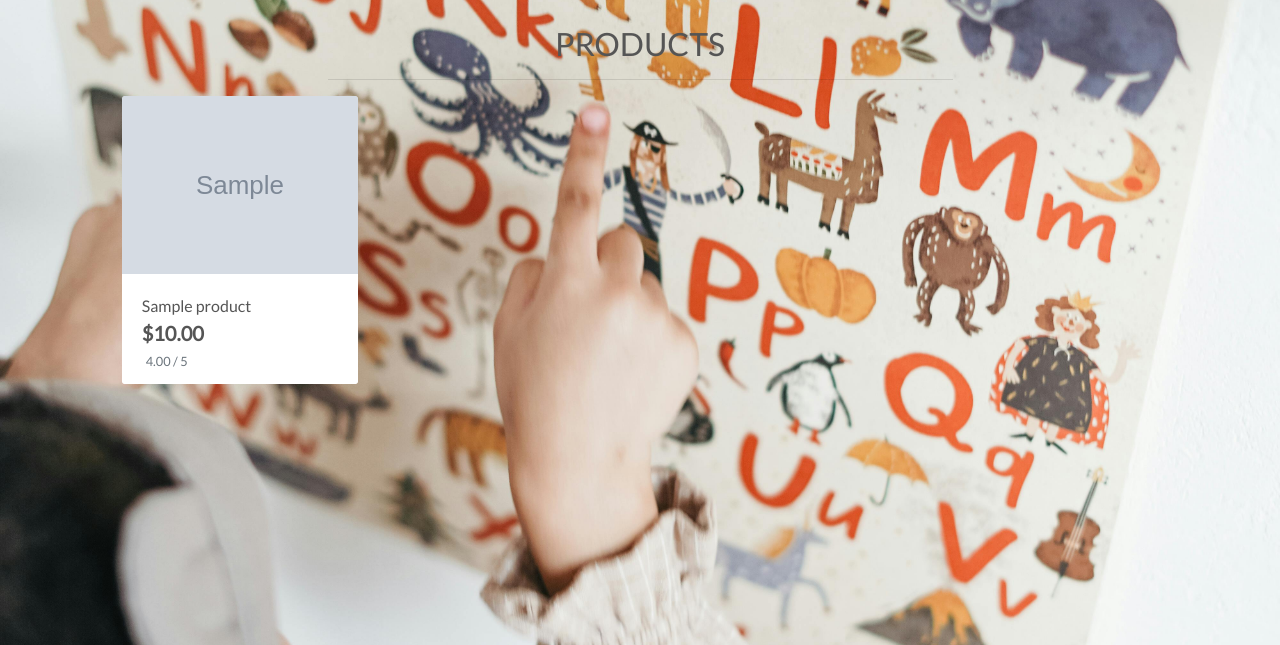
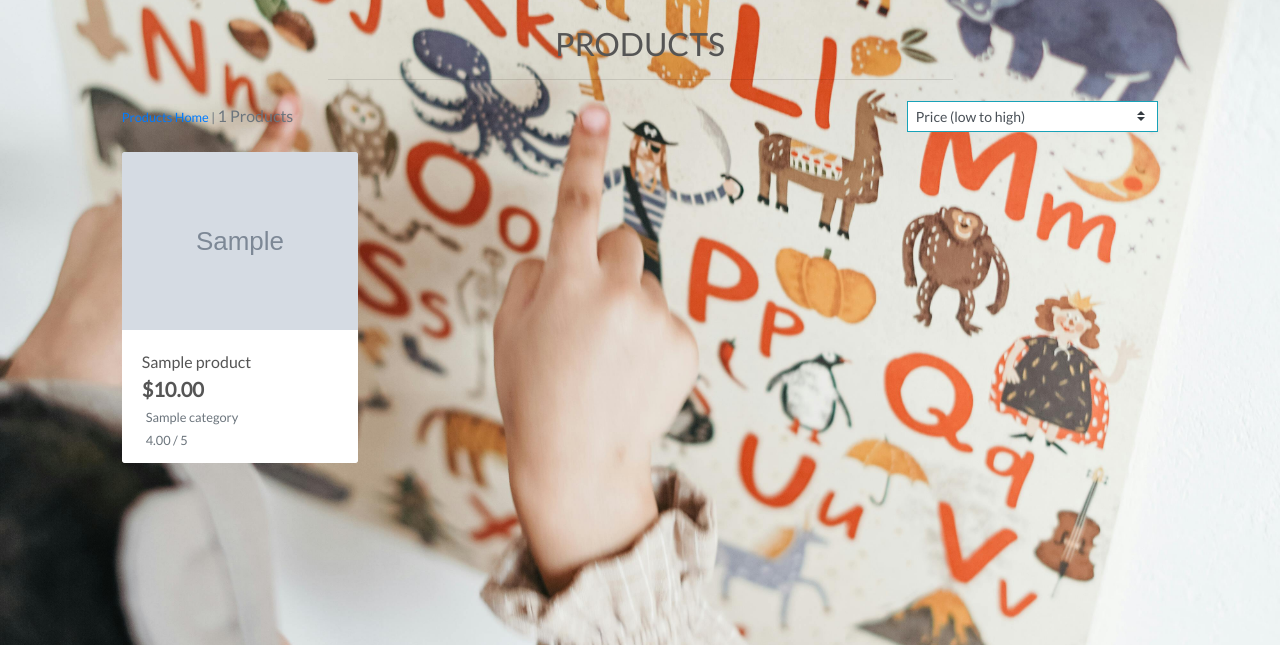
Before and after one commit to Felixiden1987/Posters4U, a Django app: a page that uses templates/includes/main-nav.html in a window 1280 px wide. Shown: the part 155-800 px from the top of the page. Run offline with Django 3.2, Linux system fonts and the light colour scheme; tables that the repository leaves empty hold one stand-in row (values such as "Sample post"); grey boxes marked "Sample" are stand-in pictures; some libraries are stand-ins or nearby versions.

Commit message:
Added sorting and product counts to product page

```diff
--- a/products/admin.py
+++ b/products/admin.py
@@ -21,5 +21,5 @@ class CategoryAdmin(admin.ModelAdmin):
         'name',
     )
 
-admin.site.register(Product)
-admin.site.register(Category)
+admin.site.register(Product, ProductAdmin)
+admin.site.register(Category, CategoryAdmin)
--- a/products/templates/products/products.html
+++ b/products/templates/products/products.html
@@ -15,12 +15,41 @@
         <div class="row">
             <div class="col text-center mt-3">
                 <h2 class="logo-font">Products</h2>
+                {% for c in current_categories %}
+                    <a class="category-badge text-decoration-none" href="{% url 'products' %}?category={{ c.name }}">
+                        <span class="p-2 mt-2 badge badge-white text-black rounded-0 border border-dark">{{ c.friendly_name }}</span>
+                    </a>
+                {% endfor %}
                 <hr class="w-50 mb-1">
             </div>
         </div>
         <div class="row">
             <div class="product-container col-10 offset-1">
-                <div class="row mt-1 mb-2"></div>
+                <div class="row mt-1 mb-2">
+                    <div class="col-12 col-md-6 my-auto order-md-last d-flex justify-content-center justify-content-md-end">
+                        <div class="sort-select-wrapper w-50">
+                            <select id="sort-selector" class="custom-select custom-select-sm rounded-0 border border-{% if current_sorting != 'None_None' %}info{% else %}black{% endif %}">
+                                <option value="reset" {% if current_sorting == 'None_None' %}selected{% endif %}>Sort by...</option>
+                                <option value="price_asc" {% if current_sorting == 'price_asc' %}selected{% endif %}>Price (low to high)</option>
+                                <option value="price_desc" {% if current_sorting == 'price_desc' %}selected{% endif %}>Price (high to low)</option>
+                                <option value="rating_asc" {% if current_sorting == 'rating_asc' %}selected{% endif %}>Rating (low to high)</option>
+                                <option value="rating_desc" {% if current_sorting == 'rating_desc' %}selected{% endif %}>Rating (high to low)</option>
+                                <option value="name_asc" {% if current_sorting == 'name_asc' %}selected{% endif %}>Name (A-Z)</option>
+                                <option value="name_desc" {% if current_sorting == 'name_desc' %}selected{% endif %}>Name (Z-A)</option>
+                                <option value="category_asc" {% if current_sorting == 'category_asc' %}selected{% endif %}>Category (A-Z)</option>
+                                <option value="category_desc" {% if current_sorting == 'category_desc' %}selected{% endif %}>Category (Z-A)</option>
+                            </select>
+                        </div>
+                    </div>
+                    <div class="col-12 col-md-6 order-md-first">
+                        <p class="text-muted mt-3 text-center text-md-left">
+                            {% if search_term or current_categories or current_sorting != 'None_None' %}
+                                <span class="small"><a href="{% url 'products' %}">Products Home</a> | </span>
+                            {% endif %}
+                            {{ products|length }} Products{% if search_term %} found for <strong>"{{ search_term }}"</strong>{% endif %}
+                        </p>
+                    </div>
+                </div>
                 <div class="row">
                     {% for product in products %}
                         <div class="col-sm-6 col-md-6 col-lg-4 col-xl-3">
@@ -41,6 +70,13 @@
                                     <div class="row">
                                         <div class="col">
                                             <p class="lead mb-0 text-left font-weight-bold">${{ product.price }}</p>
+                                            {% if product.category %}
+                                            <p class="small mt-1 mb-0">
+                                                <a class="text-muted" href="{% url 'products' %}?category={{ product.category.name }}">
+                                                    <i class="fas fa-tag mr-1"></i>{{ product.category.friendly_name }}
+                                                </a>
+                                            </p>
+                                            {% endif %}
                                             {% if product.rating %}
                                                 <small class="text-muted"><i class="fas fa-star mr-1"></i>{{ product.rating }} / 5</small>
                                             {% else %}
--- a/products/views.py
+++ b/products/views.py
@@ -11,8 +11,24 @@ def all_products(request):
     products = Product.objects.all()
     query = None
     categories = None
+    sort = None
+    direction = None
 
     if request.GET:
+        if 'sort' in request.GET:
+            sortkey = request.GET['sort']
+            sort = sortkey
+            if sortkey == 'name':
+                sortkey = 'lower_name'
+                products = products.annotate(lower_name=Lower('name'))
+            if sortkey == 'category':
+                sortkey = 'category__name'
+            if 'direction' in request.GET:
+                direction = request.GET['direction']
+                if direction == 'desc':
+                    sortkey = f'-{sortkey}'
+            products = products.order_by(sortkey)
+
         if 'category' in request.GET:
             categories = request.GET['category'].split(',')
             products = products.filter(category__name__in=categories)
@@ -27,10 +43,13 @@ def all_products(request):
             queries = Q(name__icontains=query) | Q(description__icontains=query)
             products = products.filter(queries)
 
+    current_sorting = f'{sort}_{direction}'
+
     context = {
         'products': products,
         'search_term': query,
         'current_categories': categories,
+        'current_sorting': current_sorting,
     }
 
     return render(request, 'products/products.html', context)
--- a/static/css/base.css
+++ b/static/css/base.css
@@ -70,6 +70,11 @@ body {
 	z-index: -1;
 }
 
+a.category-badge > span.badge:hover {
+    background: #212529 !important;
+    color: #fff !important;
+}
+
 /* -------------------------------- Media Queries */
 
 /* Slightly larger container on xl screens */
--- a/templates/includes/main-nav.html
+++ b/templates/includes/main-nav.html
@@ -5,9 +5,9 @@
                 All Products
             </a>
             <div class="dropdown-menu border-0" aria-labelledby="all-products-link">
-                <a href="" class="dropdown-item">By Price</a>
-                <a href="" class="dropdown-item ">By Rating</a>
-                <a href="" class="dropdown-item ">By Category</a>
+                <a href="{% url 'products' %}?sort=price&direction=asc" class="dropdown-item">By Price</a>
+                <a href="{% url 'products' %}?sort=rating&direction=desc" class="dropdown-item ">By Rating</a>
+                <a href="{% url 'products' %}?sort=category&direction=asc" class="dropdown-item ">By Category</a>
                 <a href="{% url 'products' %}" class="dropdown-item">All Products</a>
             </div>
         </li>
```
Also changed, not shown: products/templates/products/product_detail.html (+7 -0 lines).
